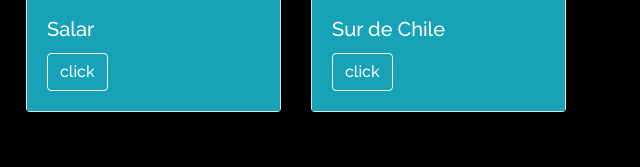
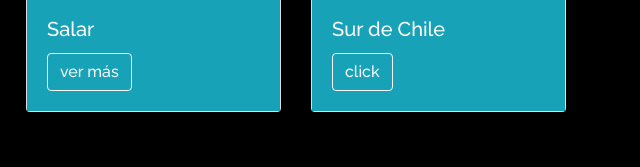
Before and after one commit to camibross/viajes-Chile, a plain HTML site: page index.html in a window 1280 px wide. Shown: the part 1729-1896 px from the top of the page, 629-1269 px from the left. Drawn offline with nearby package versions, Linux system fonts and the light colour scheme; a script that the page names is missing.

Commit message:
cambio de nombres boton ver mas y tooltip a click card tres

```diff
--- a/index.html
+++ b/index.html
@@ -188,7 +188,7 @@
               <p class="card-text">Lorem ipsum dolor sit amet, consectetur adipisicing elit, sed do eiusmod tempor incididunt ut labore et dolore magna aliqua. Ut enim ad minim veniam, quis nostrud exercitation ullamco laboris nisi ut aliquip ex ea
                 commodo consequat. Duis aute irure dolor in reprehenderit in voluptate velit esse cillum dolore eu fugiat nulla pariatur. Excepteur sint occaecat cupidatat non proident, sunt in culpa qui officia deserunt mollit anim id est laborum.
               </p>
-              <a href="#" class="btn btn-outline-light" data-toggle="tooltip" data-placement="top" title="ver más">click</a>
+              <a href="#" class="btn btn-outline-light" data-toggle="tooltip" data-placement="top" title="click">ver más</a>
             </div>
           </div>
         </div>
```
